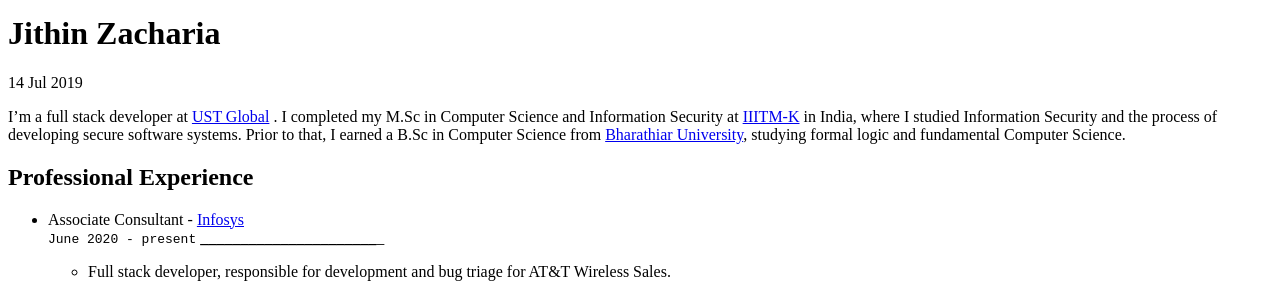
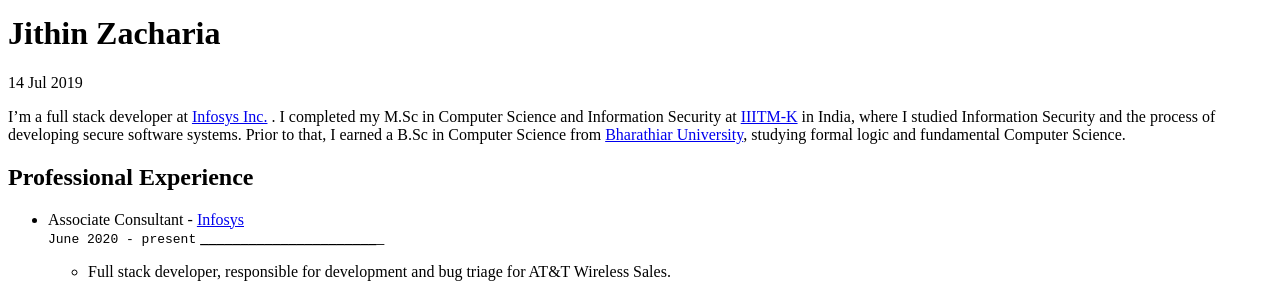
Before and after one commit to Jithinqw/jithinqw.github.io, a Jekyll site: the page built from _posts/2019-7-14-content.md, in a window 1280 px wide. Shown: the part 138-435 px from the top of the page. Built offline with Jekyll 4.4.1, drawn with Linux system fonts in a browser that asks for light colours; Markdown is read by kramdown in place of the engine named in the settings.

Commit message:
Update spell

```diff
--- a/_posts/2019-7-14-content.md
+++ b/_posts/2019-7-14-content.md
@@ -3,7 +3,7 @@
 title: Jithin Zacharia
 ---
 
-I’m a full stack developer at <a href="https://www.ust-global.com/">UST Global</a> . I completed my M.Sc in Computer Science and Information Security at <a href="https://www.iiitmk.ac.in/">IIITM-K</a> in India, where I studied Information Security and the process of developing secure software systems. Prior to that, I earned a B.Sc in Computer Science from <a href="https://www.b-u.ac.in/">Bharathiar University</a>, studying formal logic and fundamental Computer Science.
+I’m a full stack developer at <a href="https://www.infosys.com/">Infosys Inc.</a> . I completed my M.Sc in Computer Science and Information Security at <a href="https://www.iiitmk.ac.in/">IIITM-K</a> in India, where I studied Information Security and the process of developing secure software systems. Prior to that, I earned a B.Sc in Computer Science from <a href="https://www.b-u.ac.in/">Bharathiar University</a>, studying formal logic and fundamental Computer Science.
 
 ## Professional Experience
 
```
